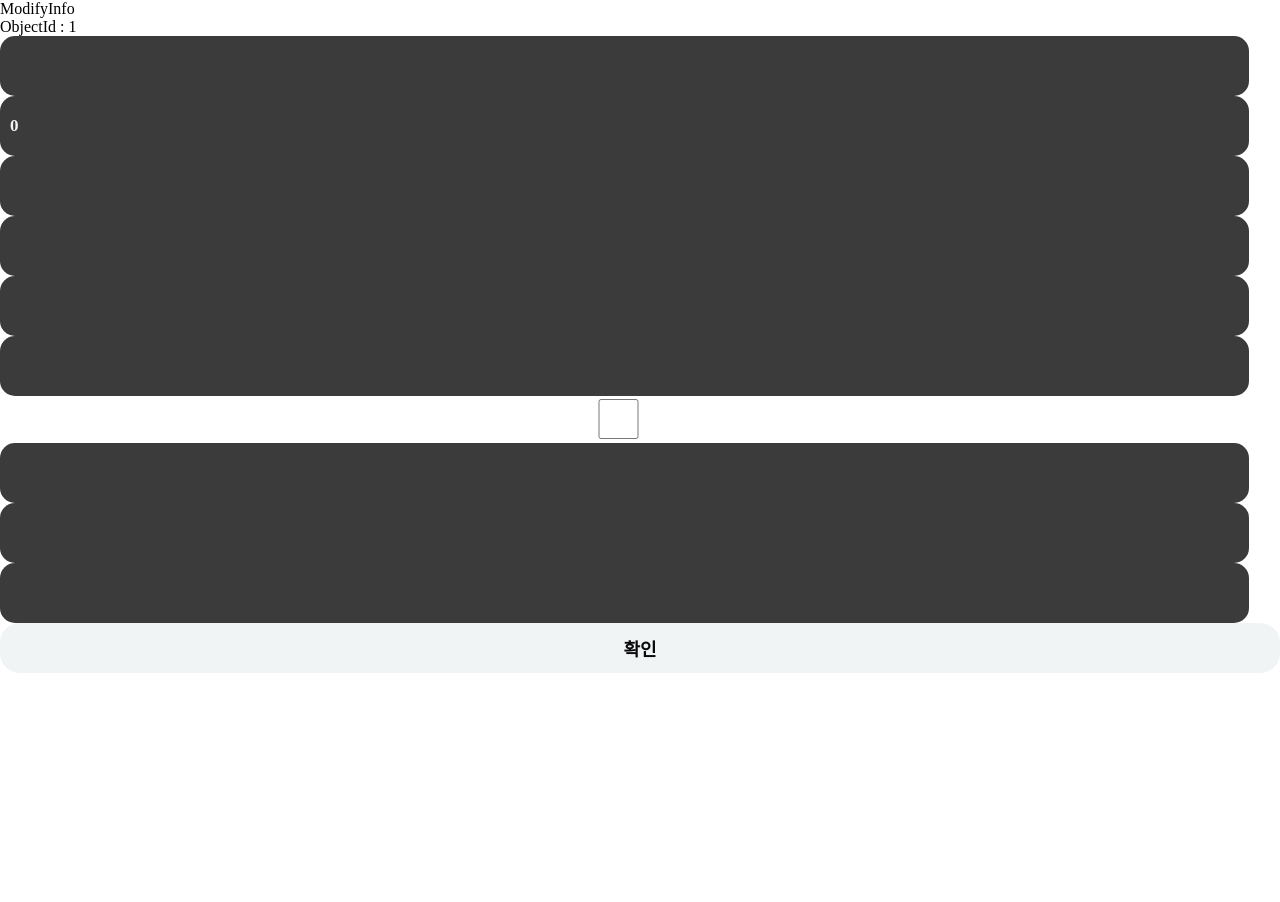
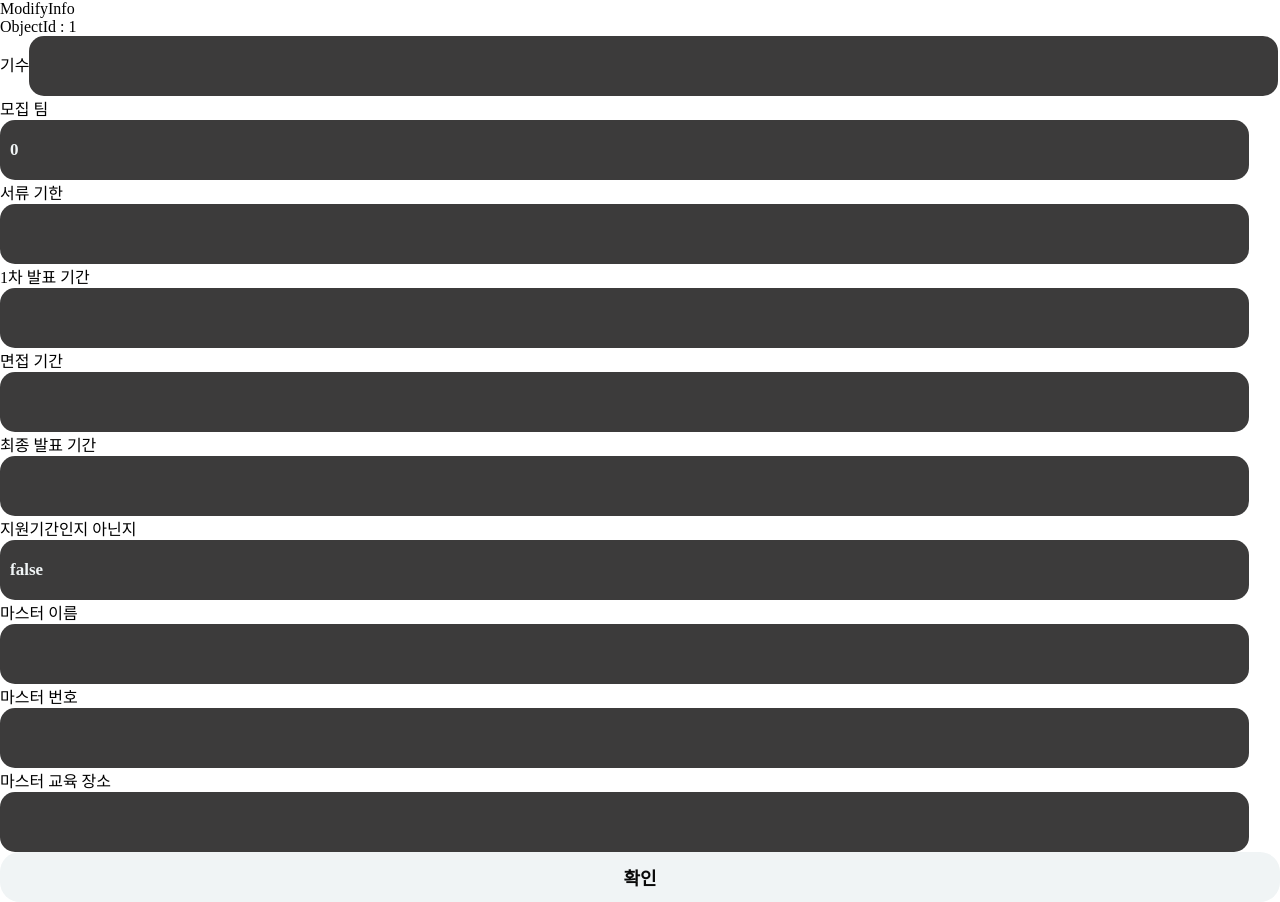
Before and after one commit to hyeinNa/recruiting_2023, a React (Create React App) app in the folder client/: page /manager/modifyInfo/1 in a window 1280 px wide. Before the commit the page ends 800 px from the top, so only its background shows below. Built offline with nearby package versions, Linux system fonts and the light colour scheme; no server answers; a web font is replaced by a local one.

Commit message:
#38 수정사항 프론트에서 반영하기 Test

```diff
--- a/client/src/Var.js
+++ b/client/src/Var.js
@@ -1,3 +1,2 @@
 const cardinal_number = "43";
-
 exports.cardinal_number = cardinal_number;
--- a/client/src/components/Footer/Footer.js
+++ b/client/src/components/Footer/Footer.js
@@ -1,7 +1,23 @@
-import React from "react";
+import React, { useEffect, useState } from "react";
+import axios from "axios";
 import "./Footer.css";
-import { cardinal_number } from "../../Var";
+
 function Footer() {
+  const [cardinalNum, setCardinalNum] = useState("");
+  useEffect(() => {
+    axios
+      .post("/api/var/load", {
+        key: 1234,
+      })
+      .then((response) => {
+        console.log(response.data);
+        if (response.data.isInDB === "false") {
+          setCardinalNum("");
+        } else {
+          setCardinalNum(response.data.cardinalNumber);
+        }
+      });
+  }, []);
   return (
     <footer className="footer_container">
       <div className="footer_inner_container">
@@ -17,7 +33,7 @@ function Footer() {
             <div className="footer_kakaotalk_container">
               <div className="footer_kakaotalk_label">카카오톡 채널</div>
               <div className="footer_kakaotalk_content">
-                “이화이언 {cardinal_number}기 수습운영진 모집”
+                “이화이언 {cardinalNum}기 수습운영진 모집”
               </div>
             </div>
             <ul className="footer_social_list">
--- a/client/src/components/views/ManagerPages/ModifyInfo.js
+++ b/client/src/components/views/ManagerPages/ModifyInfo.js
@@ -104,6 +104,8 @@ function ModifyInfo() {
       <div>
         <div>ObjectId : {objectId}</div>
         <form>
+          <div>
+            기수
             <input
               type="text"
               name="cardinalNumber"
@@ -112,6 +114,9 @@ function ModifyInfo() {
               onChange={onChange}
               required
             />
+          </div>
+          <div>
+            모집 팀
             <input
               type="number"
               name="recruitingTeams"
@@ -120,6 +125,9 @@ function ModifyInfo() {
               onChange={onChange}
               required
             />
+          </div>
+          <div>
+            서류 기한
             <input
               type="text"
               name="applicationSubmissionPeriod"
@@ -128,6 +136,9 @@ function ModifyInfo() {
               onChange={onChange}
               required
             />
+          </div>
+          <div>
+            1차 발표 기간
             <input
               type="text"
               name="firstPresentationPeriod"
@@ -136,6 +147,9 @@ function ModifyInfo() {
               onChange={onChange}
               required
             />
+          </div>
+          <div>
+            면접 기간
             <input
               type="text"
               name="interviewPeriod"
@@ -144,6 +158,9 @@ function ModifyInfo() {
               onChange={onChange}
               required
             />
+          </div>
+          <div>
+            최종 발표 기간
             <input
               type="text"
               name="finalPresentationPeriod"
@@ -152,14 +169,20 @@ function ModifyInfo() {
               onChange={onChange}
               required
             />
+          </div>
+          <div>
+            지원기간인지 아닌지
             <input
-            type="checkbox"
+              type="boolean"
               name="isApplicationPeriod"
               className="register_checkInfo_forms"
               value={isApplicationPeriod}
               onChange={onChange}
               required
             />
+          </div>
+          <div>
+            마스터 이름
             <input
               type="text"
               name="masterName"
@@ -168,6 +191,9 @@ function ModifyInfo() {
               onChange={onChange}
               required
             />
+          </div>
+          <div>
+            마스터 번호
             <input
               type="text"
               name="masterPhoneNumber"
@@ -176,6 +202,9 @@ function ModifyInfo() {
               onChange={onChange}
               required
             />
+          </div>
+          <div>
+            마스터 교육 장소
             <input
               type="text"
               name="masterTrainingPlace"
@@ -184,6 +213,7 @@ function ModifyInfo() {
               onChange={onChange}
               required
             />
+          </div>
           <button
             type="button"
             className="register_checkInfo_button"
```
Also changed, not shown: 2 other files (tests, documents, lock files or other folders). Lines whose indentation alone changed are shown as unchanged.
